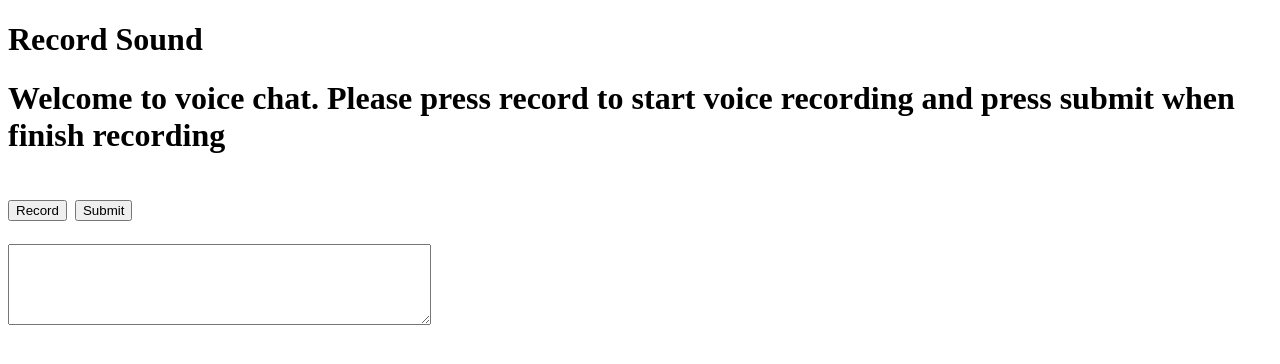
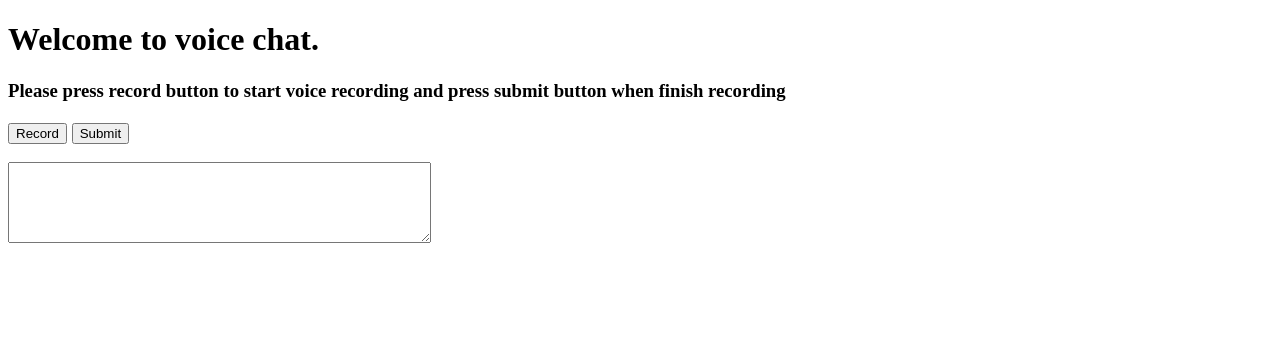
Before and after one commit to teohteiktoe/voice-chatGPT, a Flask app: page / in a window 1280 px wide. Shown: the top 364 px of the page. Run offline with Flask 2, Linux system fonts and the light colour scheme.

Commit message:
Update index.html

```diff
--- a/templates/index.html
+++ b/templates/index.html
@@ -5,9 +5,9 @@
     <title>Sound to Text</title>
   </head>
   <body>
-    <h1>Record Sound</h1>
     <div>
-      <p><h1>Welcome to voice chat. Please press record to start voice recording and press submit when finish recording<h1></p>
+      <p><h1>Welcome to voice chat.</h1></p>
+      <p><h3>Please press record button to start voice recording and press submit button when finish recording<h3></p>
       <button id="record-btn">Record</button>
       <button id="stop-btn">Submit</button>
     </div>
```
